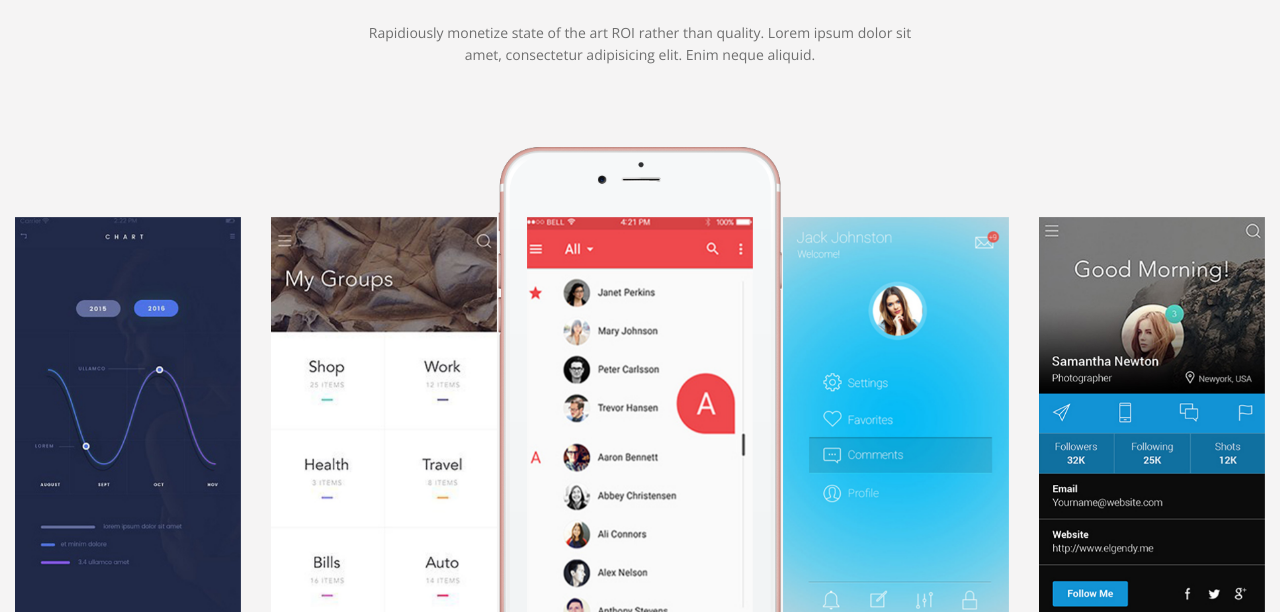
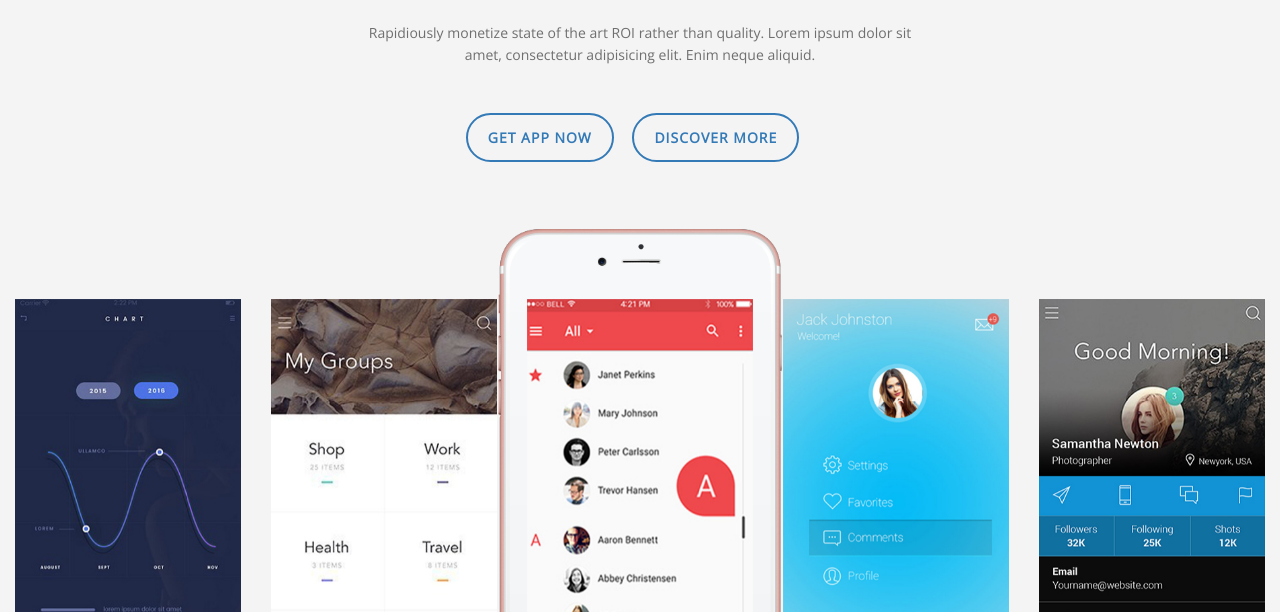
Before and after one commit to DevelopApple/ssa, a plain HTML site: page index.html in a window 1280 px wide. Shown: the part 188-800 px from the top of the page. Drawn offline with nearby package versions, Linux system fonts and the light colour scheme.

Commit message:
Update index.html

```diff
--- a/index.html
+++ b/index.html
@@ -64,6 +64,10 @@
                         <h2>Awesome <span>Screenshot</span></h2>
                         <span class="icon-and-border"><i class="material-icons">phone_android</i></span>
                         <p>Rapidiously monetize state of the art ROI rather than quality. Lorem ipsum dolor sit amet, consectetur adipisicing elit. Enim neque aliquid.</p>
+                     <div class="home-button">
+                                    <a href="#">Get App Now</a>
+                                    <a href="#">Discover More</a>
+                                </div>
                     </div>
                 </div>
             </div>
@@ -118,6 +122,7 @@
             </div>
         </div>
     </section>
+
 
     <!--FEATURES TOP AREA-->
     <section class="features-top-area padding-100-50" id="features">
```
